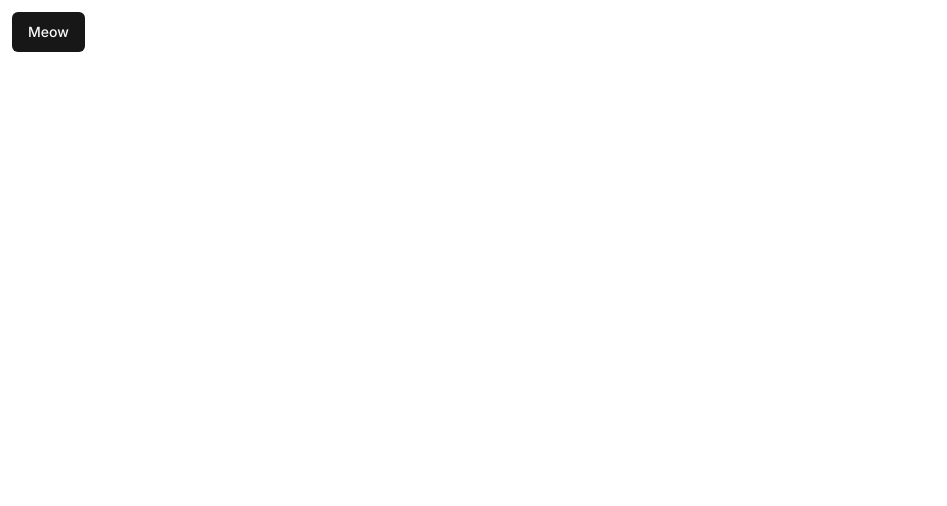
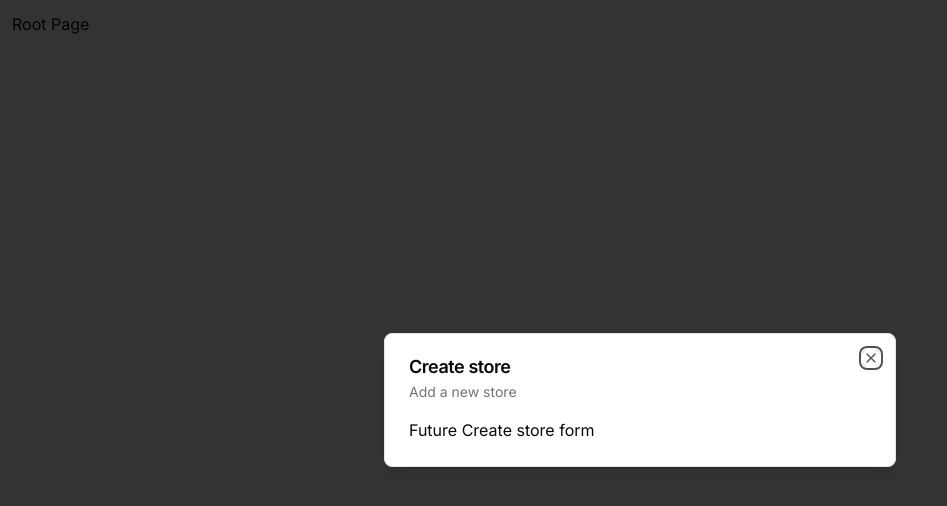
Before and after one commit to avangardewashere/fs-ecom-admin, a Next.js app: page / in a window 1280 px wide. Shown: the top 506 px of the page, without its empty margins (0-947 px from the left). Built offline with nearby package versions, Linux system fonts and the light colour scheme.

Commit message:
setup/useStoremodal-insetup-page

```diff
--- a/app/(root)/page.tsx
+++ b/app/(root)/page.tsx
@@ -1,18 +1,16 @@
-"use client"
+"use client";
 import { Button } from "@/components/ui/button";
 import { Modal } from "@/components/ui/modal";
+import { useStoreModal } from "@/hooks/use-store-modal";
 import { UserButton } from "@clerk/nextjs";
-
+import { useEffect } from "react";
 
 export default function SetupPage() {
-  return <div className="p-3">
-
-    <span><Button>Meow</Button>
-    <UserButton/>
-
-    {/* <Modal title="test" description="sa"isOpen onClose={()=>{}}>
-      Children
-    </Modal> */}
-    </span>
-  </div>;
+  const { isOpen, onOpen } = useStoreModal();
+  useEffect(() => {
+    if (!isOpen) {
+      onOpen();
+    }
+  }, [isOpen, onOpen]);
+  return <div className="p-3">Root Page</div>;
 }
--- a/app/layout.tsx
+++ b/app/layout.tsx
@@ -1,24 +1,27 @@
-import { ClerkProvider } from '@clerk/nextjs'
-import './globals.css'
-import { Inter } from 'next/font/google'
+import { ClerkProvider } from "@clerk/nextjs";
+import "./globals.css";
+import { Inter } from "next/font/google";
+import { ModalProvider } from "@/providers/modal-provider";
 
-const inter = Inter({ subsets: ['latin'] })
+const inter = Inter({ subsets: ["latin"] });
 
 export const metadata = {
-  title: 'Admin Dashboard',
-  description: 'Admin',
-}
+  title: "Admin Dashboard",
+  description: "Admin",
+};
 
 export default function RootLayout({
   children,
 }: {
-  children: React.ReactNode
+  children: React.ReactNode;
 }) {
   return (
     <ClerkProvider>
-    <html lang="en">
-      <body className={inter.className}>{children}</body>
-    </html>
+      <html lang="en">
+        <body className={inter.className}>
+          <ModalProvider /> {children}
+        </body>
+      </html>
     </ClerkProvider>
-  )
+  );
 }
```
